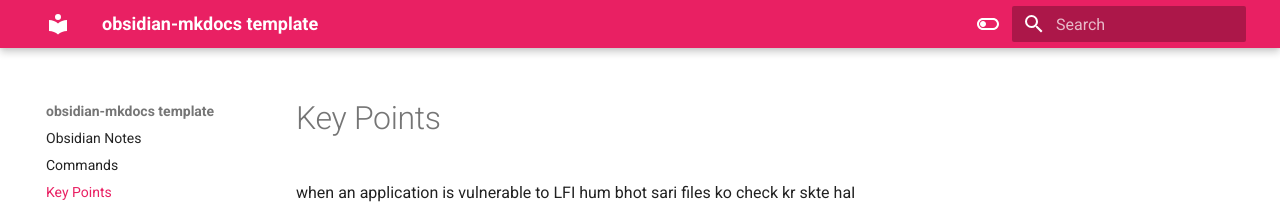
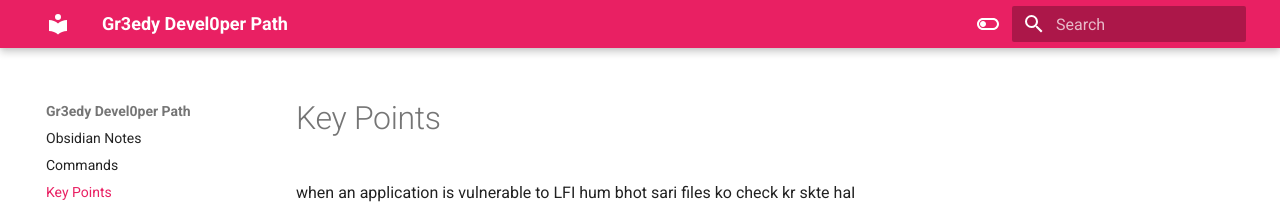
Before and after one commit to gr3edydevel0per/Gr3edyPath, an MkDocs documentation site: the page built from docs/Key Points.md, in a window 1280 px wide. Shown: the top 208 px of the page. Built offline with MkDocs 1.6.1 and Material for MkDocs 9.7.7, drawn with Linux system fonts in a browser that asks for light colours.

Commit message:
Site Name Updated

```diff
--- a/docs/hash.txt
+++ /dev/null
@@ -1 +0,0 @@
-*EA031893AA21444B170FC2162A56978B8CEECE18
--- a/mkdocs.yml
+++ b/mkdocs.yml
@@ -1,4 +1,4 @@
-site_name: obsidian-mkdocs template
+site_name: Gr3edy Devel0per Path
 
 theme:
     name: 'material'
```
